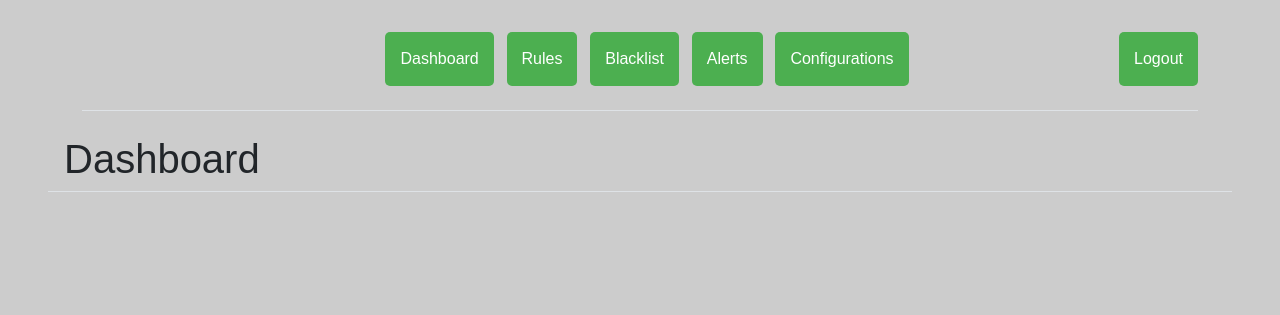
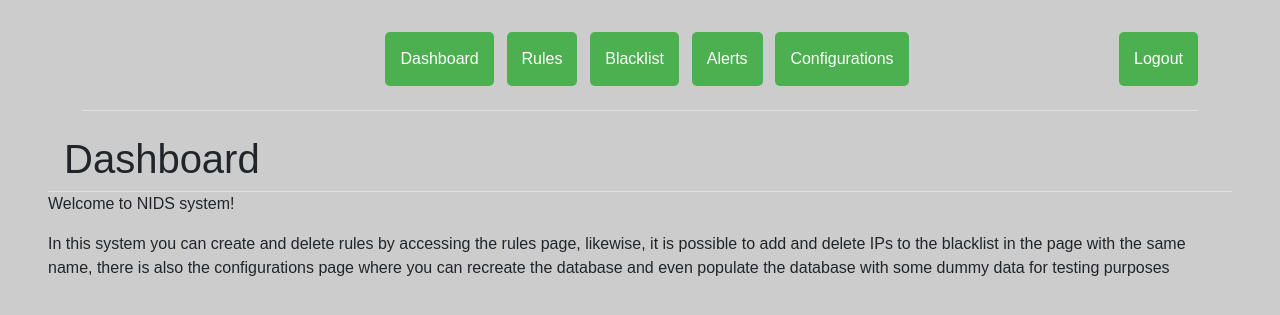
Before and after one commit to YuriBittencourt/ORCH-IDS, a Flask app: page / in a window 1280 px wide. Shown: the part 264-579 px from the top of the page. Run offline with Flask 3, Linux system fonts and the light colour scheme; the visitor is signed in with stand-in values (Sample User, id 1); parts of the project's set-up code (start-up, migrations or seed data) failed here and were passed over.

Commit message:
feat: dashboard front

```diff
--- a/app/templates/dashboard.html
+++ b/app/templates/dashboard.html
@@ -4,4 +4,8 @@
 <div class="d-flex align-items-center justify-content-between border-bottom">
      <h1 class="mx-3">Dashboard</h1>
 </div>
+<div class="content">
+     <p> Welcome to {{title}} system!</p>
+     <p> In this system you can create and delete rules by accessing the rules page, likewise, it is possible to add and delete IPs to the blacklist in the page with the same name, there is also the configurations page where you can recreate the database and even populate the database with some dummy data for testing purposes </p>
+</div>
 {% endblock %}
```
